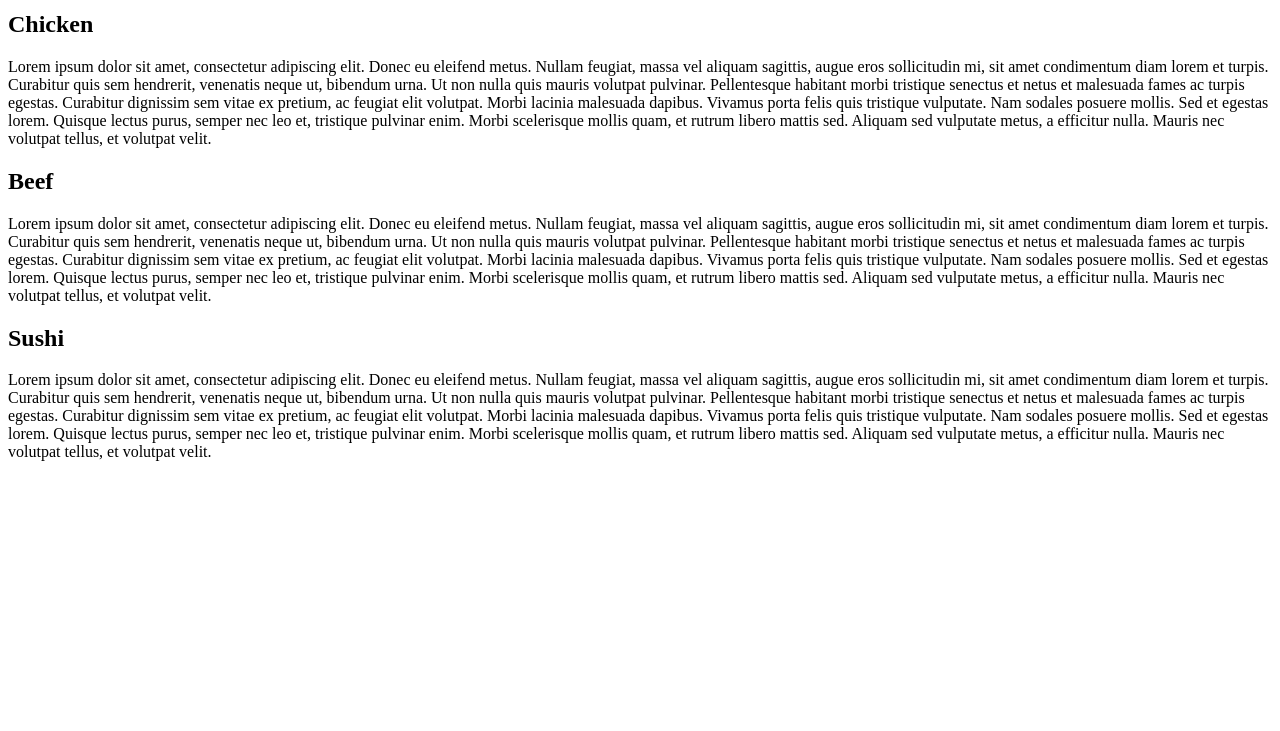
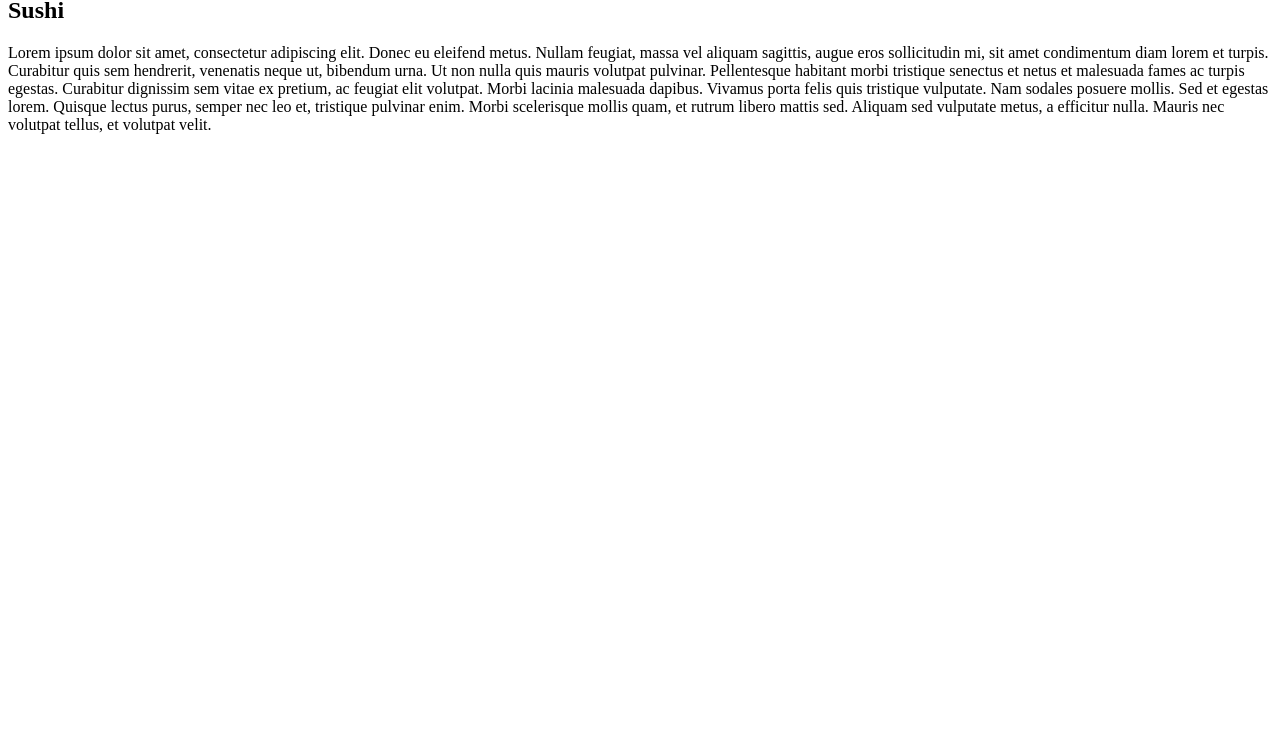
Before and after one commit to silkysaturn/coursera-test, a plain HTML site: page mod2-solution/index.html in a window 1280 px wide. Shown: the part 69-800 px from the top of the page. Drawn offline with Linux system fonts and the light colour scheme.

Commit message:
Update index.html

```diff
--- a/mod2-solution/index.html
+++ b/mod2-solution/index.html
@@ -1,27 +1,17 @@
-<!doctype html>
-<html>
-  <head>
-    <title>Module 2 Solution</title>
-    <link ref="stylesheet" href="stylesheet.css">
-  </head>
+<html lang="en">
+<head>
+  <link ref="stylesheet" href="stylesheet.css">
+  <meta charset="UTF-8">
+  <meta http-equiv="X-UA-Compatible" content="IE=edge">
+  <meta name="viewport" content="width=device-width, initial-scale=1.0">
+  <title>Module 2 Solution</title>
+</head>
 
-<body>
-
-  <h1>Our Menu</h1>
-
-  <section>
-    <h2>Chicken</h2>
-    <div class="bg">Lorem ipsum dolor sit amet, consectetur adipiscing elit. Donec eu eleifend metus. Nullam feugiat, massa vel aliquam sagittis, augue eros sollicitudin mi, sit amet condimentum diam lorem et turpis. Curabitur quis sem hendrerit, venenatis neque ut, bibendum urna. Ut non nulla quis mauris volutpat pulvinar. Pellentesque habitant morbi tristique senectus et netus et malesuada fames ac turpis egestas. Curabitur dignissim sem vitae ex pretium, ac feugiat elit volutpat. Morbi lacinia malesuada dapibus. Vivamus porta felis quis tristique vulputate. Nam sodales posuere mollis. Sed et egestas lorem. Quisque lectus purus, semper nec leo et, tristique pulvinar enim. Morbi scelerisque mollis quam, et rutrum libero mattis sed. Aliquam sed vulputate metus, a efficitur nulla. Mauris nec volutpat tellus, et volutpat velit.</div>
-  </section>
-
-  <section>
-    <h2>Beef</h2>
-    <div>Lorem ipsum dolor sit amet, consectetur adipiscing elit. Donec eu eleifend metus. Nullam feugiat, massa vel aliquam sagittis, augue eros sollicitudin mi, sit amet condimentum diam lorem et turpis. Curabitur quis sem hendrerit, venenatis neque ut, bibendum urna. Ut non nulla quis mauris volutpat pulvinar. Pellentesque habitant morbi tristique senectus et netus et malesuada fames ac turpis egestas. Curabitur dignissim sem vitae ex pretium, ac feugiat elit volutpat. Morbi lacinia malesuada dapibus. Vivamus porta felis quis tristique vulputate. Nam sodales posuere mollis. Sed et egestas lorem. Quisque lectus purus, semper nec leo et, tristique pulvinar enim. Morbi scelerisque mollis quam, et rutrum libero mattis sed. Aliquam sed vulputate metus, a efficitur nulla. Mauris nec volutpat tellus, et volutpat velit.</div>
-  </section>
-
-  <section>
+<body><h1>Our Menu</h1>
+  <section class="bg">
     <h2>Sushi</h2>
     <div>Lorem ipsum dolor sit amet, consectetur adipiscing elit. Donec eu eleifend metus. Nullam feugiat, massa vel aliquam sagittis, augue eros sollicitudin mi, sit amet condimentum diam lorem et turpis. Curabitur quis sem hendrerit, venenatis neque ut, bibendum urna. Ut non nulla quis mauris volutpat pulvinar. Pellentesque habitant morbi tristique senectus et netus et malesuada fames ac turpis egestas. Curabitur dignissim sem vitae ex pretium, ac feugiat elit volutpat. Morbi lacinia malesuada dapibus. Vivamus porta felis quis tristique vulputate. Nam sodales posuere mollis. Sed et egestas lorem. Quisque lectus purus, semper nec leo et, tristique pulvinar enim. Morbi scelerisque mollis quam, et rutrum libero mattis sed. Aliquam sed vulputate metus, a efficitur nulla. Mauris nec volutpat tellus, et volutpat velit.</div>
   </section>
 
-  </body>
+</body>
+</html>
```
